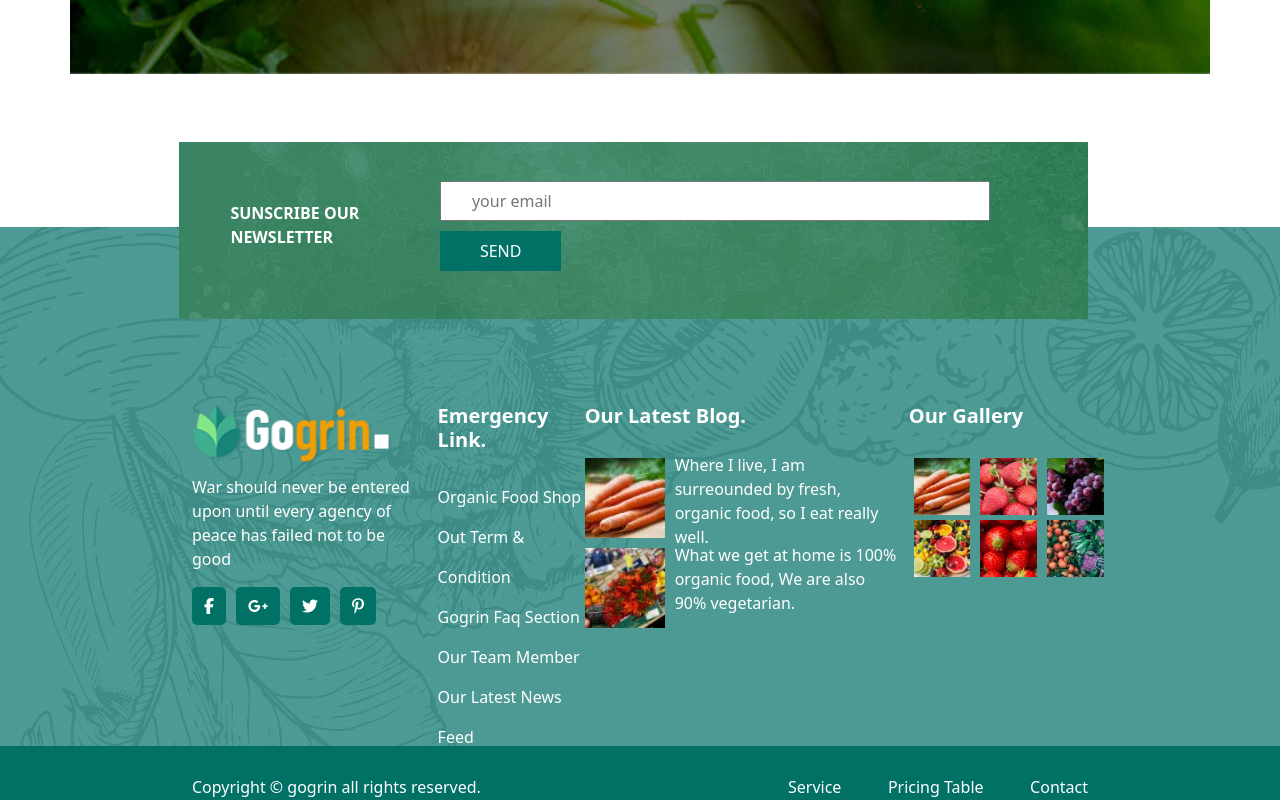
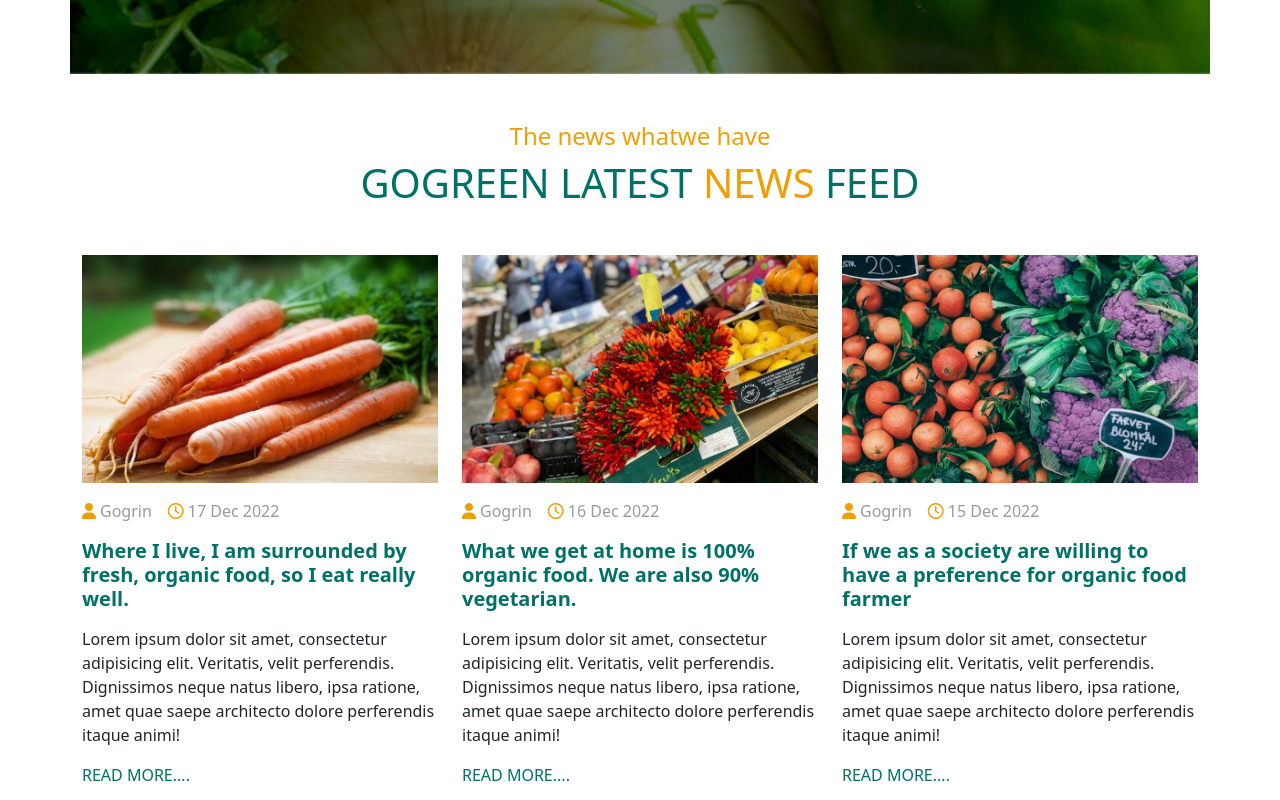
Before and after one commit to martinaapalazzi/proj-html-vuejs, a Vue app: page / in a window 1280 px wide. Shown: the part 7220-8020 px from the top of the page. Built offline with nearby package versions, Linux system fonts and the light colour scheme.

Commit message:
home-page: nona sezione completata (manca l'overlay)

```diff
--- a/src/components/AppMain.vue
+++ b/src/components/AppMain.vue
@@ -82,6 +82,36 @@ export default {
         {
           firstNumber: 0,
           text: "Award Winning",
+        },
+      ],
+      // DATI NONA SEZIONE
+      latestNewsFeeds: [
+        {
+          imgPath: "/src/assets/img/blo1-390x250.jpg",
+          user: "Gogrin",
+          date: "17 Dec 2022",
+          title:
+            "Where I live, I am surrounded by fresh, organic food, so I eat really well.",
+          text: "Lorem ipsum dolor sit amet, consectetur adipisicing elit. Veritatis, velit perferendis. Dignissimos neque natus libero, ipsa ratione, amet quae saepe architecto dolore perferendis itaque animi!",
+          readMore: "READ MORE....",
+        },
+        {
+          imgPath: "/src/assets/img/blo2-390x250.jpg",
+          user: "Gogrin",
+          date: "16 Dec 2022",
+          title:
+            "What we get at home is 100% organic food. We are also 90% vegetarian.",
+          text: "Lorem ipsum dolor sit amet, consectetur adipisicing elit. Veritatis, velit perferendis. Dignissimos neque natus libero, ipsa ratione, amet quae saepe architecto dolore perferendis itaque animi!",
+          readMore: "READ MORE....",
+        },
+        {
+          imgPath: "/src/assets/img/blo3-390x250.jpg",
+          user: "Gogrin",
+          date: "15 Dec 2022",
+          title:
+            "If we as a society are willing to have a preference for organic food farmer",
+          text: "Lorem ipsum dolor sit amet, consectetur adipisicing elit. Veritatis, velit perferendis. Dignissimos neque natus libero, ipsa ratione, amet quae saepe architecto dolore perferendis itaque animi!",
+          readMore: "READ MORE....",
         },
       ],
     };
@@ -432,6 +462,34 @@ export default {
                 <button class="border-0 text-white">APOINTMENT</button>
               </div>
             </div>
+          </div>
+        </div>
+      </div>
+    </section>
+    <section id="ninth-section">
+      <div class="container mb-5">
+        <h4 class="my-orange text-center">The news whatwe have</h4>
+        <h1 class="text-center my-green mb-5">
+          GOGREEN LATEST <span class="my-orange">NEWS</span> FEED
+        </h1>
+        <div class="row">
+          <div v-for="(elem, i) in latestNewsFeeds" class="col-4">
+            <div class="mb-3">
+              <img :src="elem.imgPath" alt="" />
+            </div>
+            <div class="mb-3">
+              <a href="">
+                <i class="fa-solid fa-user my-orange me-1"></i>
+                <span class="me-3 my-grey">{{ elem.user }}</span>
+              </a>
+              <i class="fa-regular fa-clock my-orange me-1"></i>
+              <span class="me-3 my-grey">{{ elem.date }}</span>
+            </div>
+            <a href=""
+              ><h5 class="mb-3">{{ elem.title }}</h5></a
+            >
+            <p class="mb-3">{{ elem.text }}</p>
+            <a href="">{{ elem.readMore }}</a>
           </div>
         </div>
       </div>
@@ -810,4 +868,20 @@ export default {
     transition: 1s;
   }
 }
+#ninth-section {
+  .my-grey {
+    color: #999999;
+  }
+  h5 {
+    font-weight: bold;
+  }
+  a {
+    text-decoration: none;
+    color: $mainGreen;
+  }
+  a:hover {
+    color: $mainOrange;
+    transition: 1s;
+  }
+}
 </style>
```
